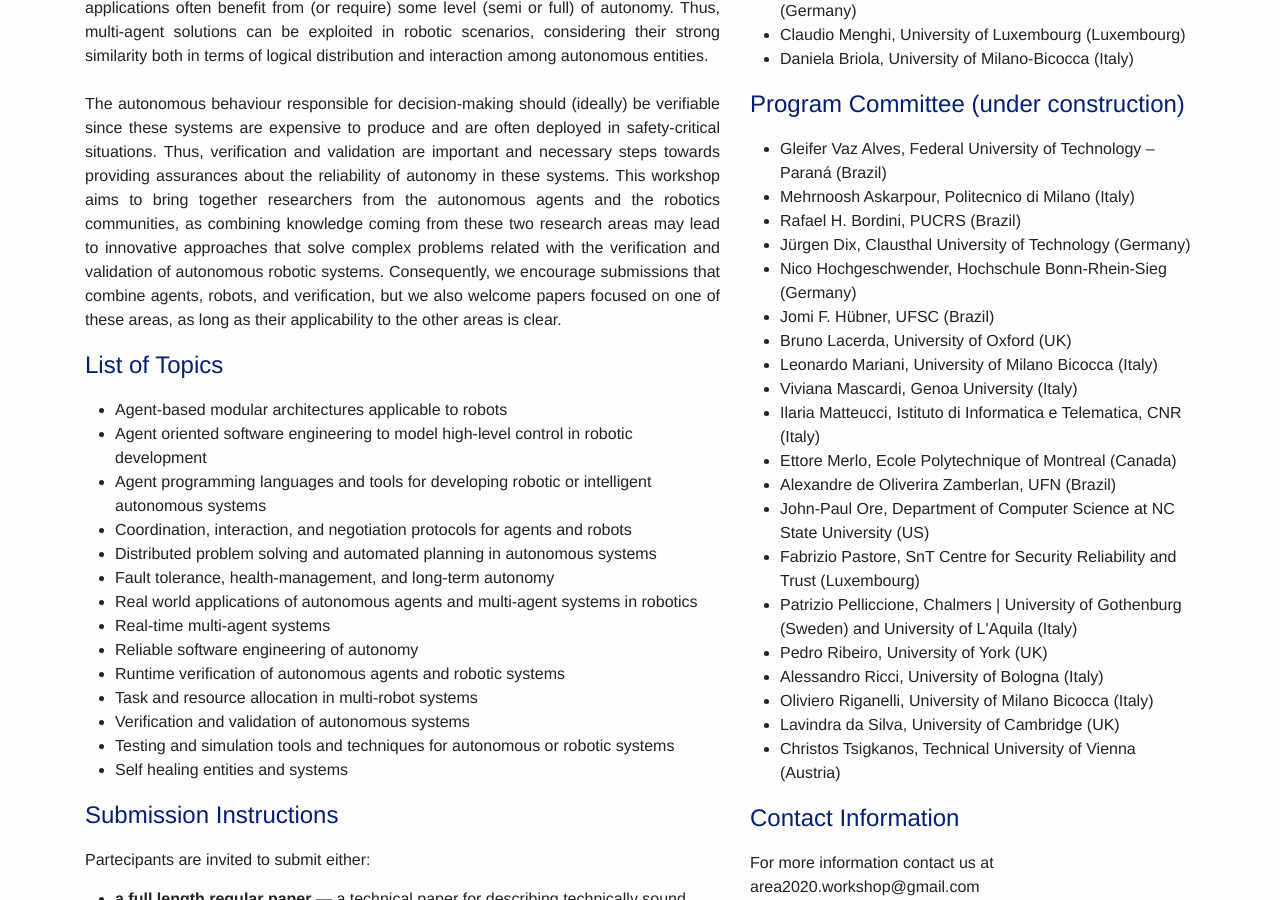
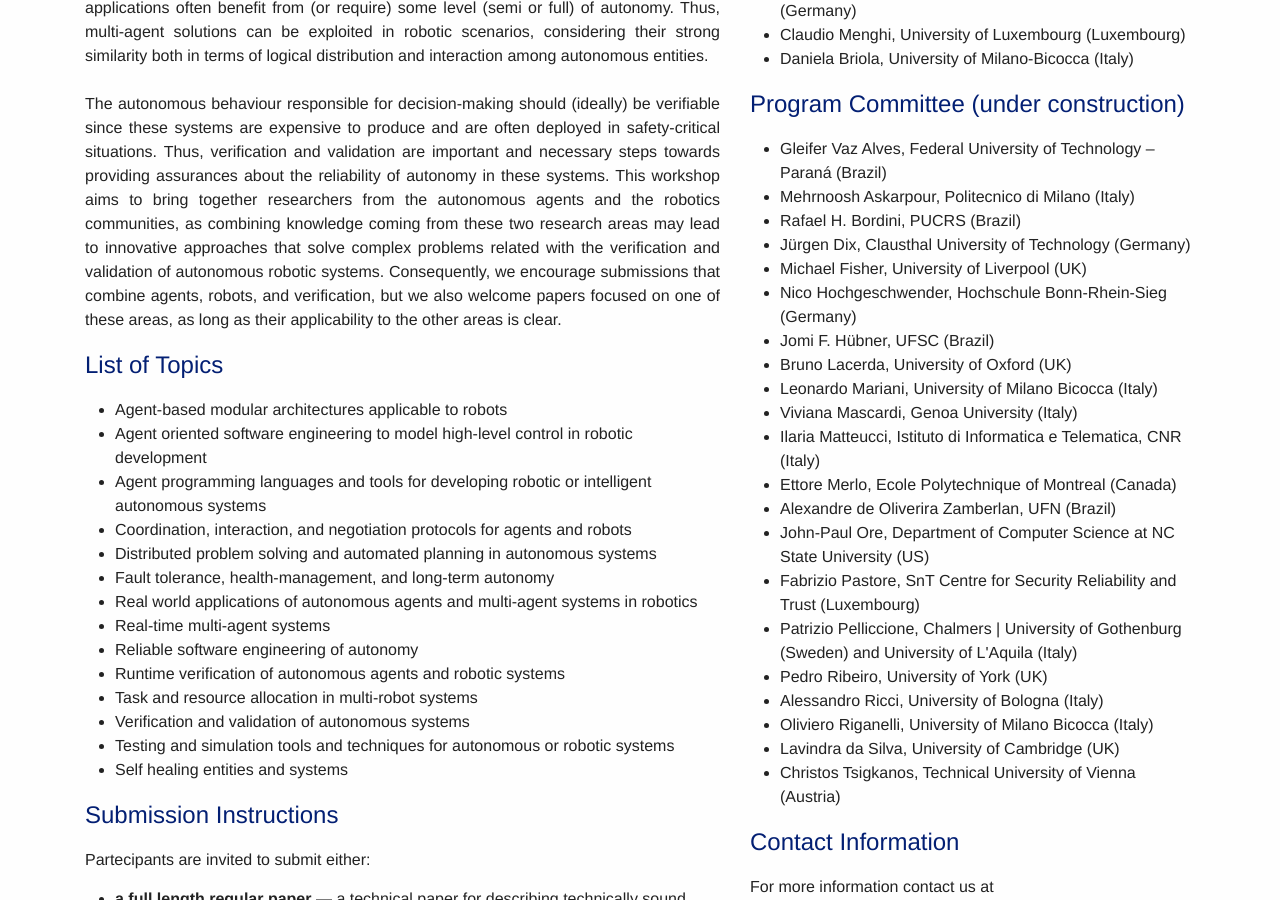
Before and after one commit to area2020/area2020.github.io, a Jekyll site: the page built from index.md, in a window 1280 px wide and 900 px high, scrolled down 481 px. Built offline with Jekyll 4.4.1, drawn with Linux system fonts in a browser that asks for light colours; nearby versions of some CDN libraries.

Commit message:
Update index.md

```diff
--- a/index.md
+++ b/index.md
@@ -137,6 +137,7 @@ Submission link: TBD
 <li>Mehrnoosh Askarpour, Politecnico di Milano (Italy)</li>
 <li>Rafael H. Bordini, PUCRS (Brazil)</li>
 <li>Jürgen Dix, Clausthal University of Technology (Germany)</li>
+<li>Michael Fisher, University of Liverpool (UK)</li>
 <li>Nico Hochgeschwender, Hochschule Bonn-Rhein-Sieg (Germany)</li>
 <li>Jomi F. Hübner, UFSC (Brazil)</li>
 <li>Bruno Lacerda, University of Oxford (UK)</li>
```
